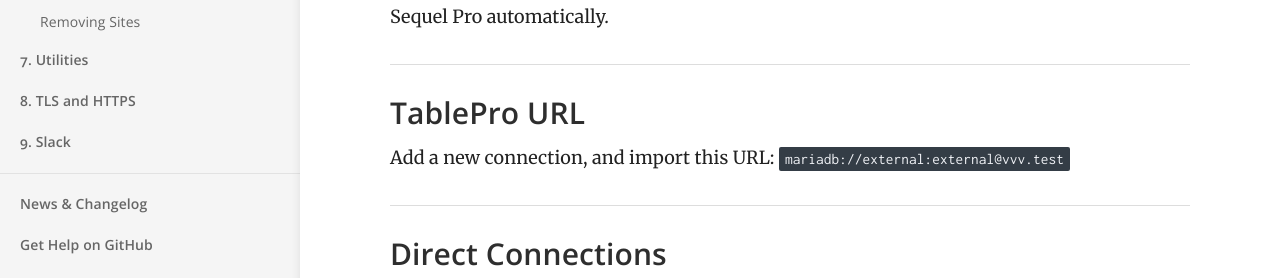
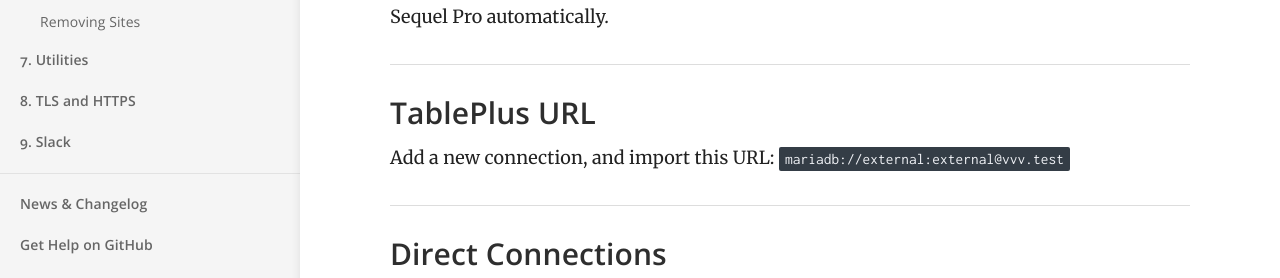
Before and after one commit to Varying-Vagrant-Vagrants/varyingvagrantvagrants.org, a Jekyll site: the page built from docs/en-US/references/sql-client.md, in a window 1280 px wide and 900 px high, scrolled down 564 px. Shown: the part 168-446 px from the top of the window. Built offline with Jekyll 4.4.1, drawn with Linux system fonts in a browser that asks for light colours.

Commit message:
Update sql-client.md

```diff
--- a/docs/en-US/references/sql-client.md
+++ b/docs/en-US/references/sql-client.md
@@ -21,7 +21,7 @@ We'll be using Sequel Pro to demonstrate, but the same goes for any other softwa
 
 A Sequel Pro config can be found at `database/sequelpro.spf`, importing this will configure Sequel Pro automatically.
 
-### TablePro URL
+### TablePlus URL
 
 Add a new connection, and import this URL: `mariadb://external:external@vvv.test`
 
```
